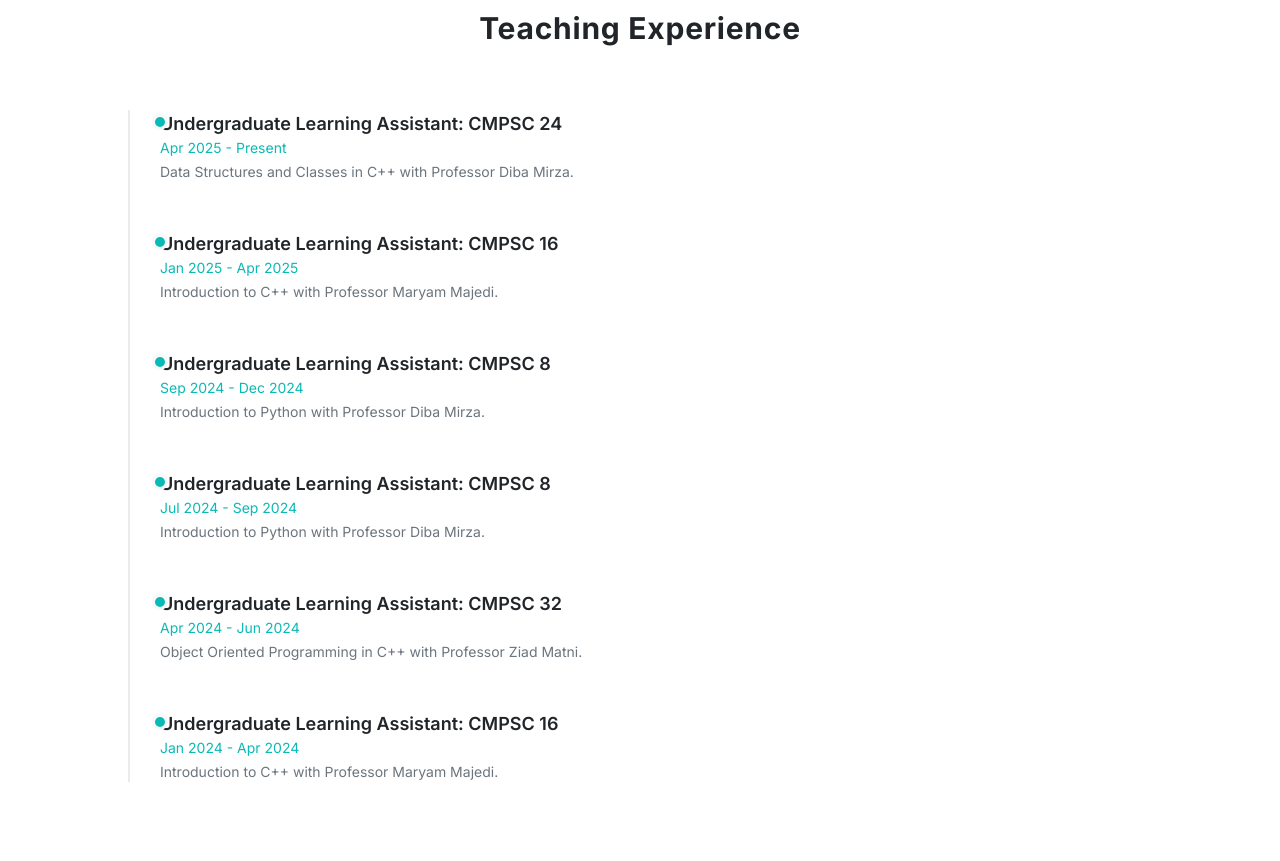
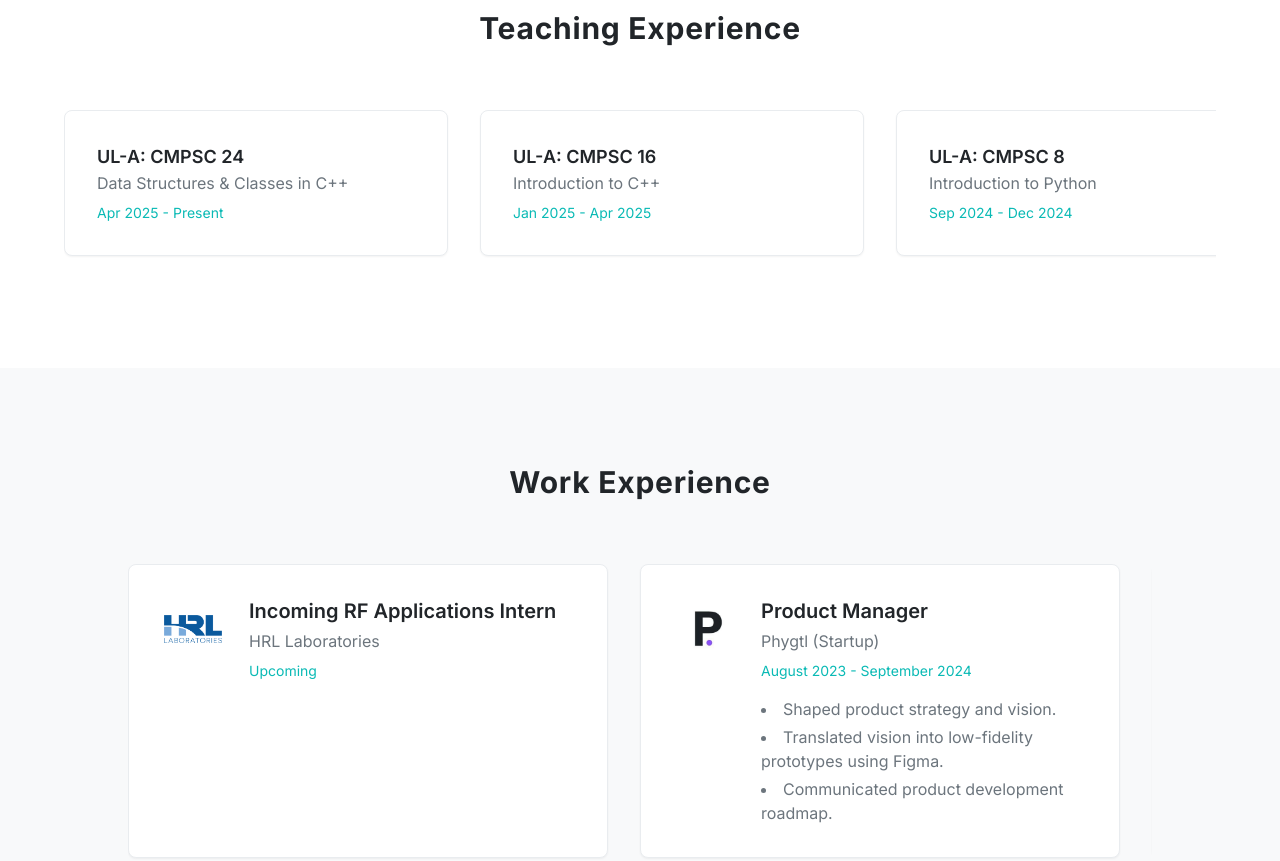
Before and after one commit to nikkapasi/nikkapasi.github.io, a plain HTML site: page index.html in a window 1280 px wide. Shown: the part 2300-3161 px from the top of the page. Drawn offline with nearby package versions, Linux system fonts and the light colour scheme.

Commit message:
Update index.html

```diff
--- a/index.html
+++ b/index.html
@@ -15,18 +15,6 @@
         }
         html {
             scroll-behavior: smooth;
-        }
-        /* Custom styles for the timeline */
-        .timeline-item::before {
-            content: '';
-            position: absolute;
-            width: 1rem;
-            height: 1rem;
-            border-radius: 50%;
-            left: -0.5rem;
-            top: 0.25rem;
-            background-color: #0ABAB5; /* accent color */
-            border: 3px solid #F8F9FA; /* background color */
         }
     </style>
     <script>
@@ -158,48 +146,44 @@
 
     <!-- Teaching Experience Section -->
     <section id="teaching" class="py-24 px-8">
-        <div class="container mx-auto max-w-5xl">
+        <div class="container mx-auto max-w-6xl">
             <h2 class="text-3xl font-bold text-center text-text-primary mb-16 tracking-wide">Teaching Experience</h2>
-            <div class="relative pl-8">
-                <!-- Vertical timeline bar -->
-                <div class="absolute top-0 bottom-0 left-0 w-0.5 bg-border-color"></div>
-                <div class="space-y-12">
-                    <!-- Timeline Item -->
-                    <div class="relative timeline-item">
-                        <h3 class="text-lg font-semibold text-text-primary">Undergraduate Learning Assistant: CMPSC 24</h3>
-                        <p class="text-sm text-accent mb-1">Apr 2025 - Present</p>
-                        <p class="text-text-secondary text-sm">Data Structures and Classes in C++ with Professor Diba Mirza.</p>
-                    </div>
-                     <!-- Timeline Item -->
-                    <div class="relative timeline-item">
-                        <h3 class="text-lg font-semibold text-text-primary">Undergraduate Learning Assistant: CMPSC 16</h3>
-                        <p class="text-sm text-accent mb-1">Jan 2025 - Apr 2025</p>
-                        <p class="text-text-secondary text-sm">Introduction to C++ with Professor Maryam Majedi.</p>
-                    </div>
-                    <!-- Timeline Item -->
-                    <div class="relative timeline-item">
-                        <h3 class="text-lg font-semibold text-text-primary">Undergraduate Learning Assistant: CMPSC 8</h3>
-                        <p class="text-sm text-accent mb-1">Sep 2024 - Dec 2024</p>
-                        <p class="text-text-secondary text-sm">Introduction to Python with Professor Diba Mirza.</p>
-                    </div>
-                    <!-- Timeline Item -->
-                    <div class="relative timeline-item">
-                        <h3 class="text-lg font-semibold text-text-primary">Undergraduate Learning Assistant: CMPSC 8</h3>
-                        <p class="text-sm text-accent mb-1">Jul 2024 - Sep 2024</p>
-                        <p class="text-text-secondary text-sm">Introduction to Python with Professor Diba Mirza.</p>
-                    </div>
-                    <!-- Timeline Item -->
-                    <div class="relative timeline-item">
-                        <h3 class="text-lg font-semibold text-text-primary">Undergraduate Learning Assistant: CMPSC 32</h3>
-                        <p class="text-sm text-accent mb-1">Apr 2024 - Jun 2024</p>
-                        <p class="text-text-secondary text-sm">Object Oriented Programming in C++ with Professor Ziad Matni.</p>
-                    </div>
-                     <!-- Timeline Item -->
-                    <div class="relative timeline-item">
-                        <h3 class="text-lg font-semibold text-text-primary">Undergraduate Learning Assistant: CMPSC 16</h3>
-                        <p class="text-sm text-accent mb-1">Jan 2024 - Apr 2024</p>
-                        <p class="text-text-secondary text-sm">Introduction to C++ with Professor Maryam Majedi.</p>
-                    </div>
+            <div class="flex overflow-x-auto space-x-8 pb-4">
+                <!-- Card -->
+                <div class="bg-card p-8 rounded-lg border border-border-color shadow-sm flex-shrink-0 w-full md:w-96">
+                    <h3 class="text-lg font-semibold text-text-primary">UL-A: CMPSC 24</h3>
+                    <p class="text-text-secondary mb-2">Data Structures & Classes in C++</p>
+                    <p class="text-sm text-accent">Apr 2025 - Present</p>
+                </div>
+                 <!-- Card -->
+                <div class="bg-card p-8 rounded-lg border border-border-color shadow-sm flex-shrink-0 w-full md:w-96">
+                    <h3 class="text-lg font-semibold text-text-primary">UL-A: CMPSC 16</h3>
+                    <p class="text-text-secondary mb-2">Introduction to C++</p>
+                    <p class="text-sm text-accent">Jan 2025 - Apr 2025</p>
+                </div>
+                 <!-- Card -->
+                <div class="bg-card p-8 rounded-lg border border-border-color shadow-sm flex-shrink-0 w-full md:w-96">
+                    <h3 class="text-lg font-semibold text-text-primary">UL-A: CMPSC 8</h3>
+                    <p class="text-text-secondary mb-2">Introduction to Python</p>
+                    <p class="text-sm text-accent">Sep 2024 - Dec 2024</p>
+                </div>
+                 <!-- Card -->
+                <div class="bg-card p-8 rounded-lg border border-border-color shadow-sm flex-shrink-0 w-full md:w-96">
+                    <h3 class="text-lg font-semibold text-text-primary">UL-A: CMPSC 8</h3>
+                    <p class="text-text-secondary mb-2">Introduction to Python</p>
+                    <p class="text-sm text-accent">Jul 2024 - Sep 2024</p>
+                </div>
+                 <!-- Card -->
+                <div class="bg-card p-8 rounded-lg border border-border-color shadow-sm flex-shrink-0 w-full md:w-96">
+                    <h3 class="text-lg font-semibold text-text-primary">UL-A: CMPSC 32</h3>
+                    <p class="text-text-secondary mb-2">Object Oriented Programming in C++</p>
+                    <p class="text-sm text-accent">Apr 2024 - Jun 2024</p>
+                </div>
+                 <!-- Card -->
+                <div class="bg-card p-8 rounded-lg border border-border-color shadow-sm flex-shrink-0 w-full md:w-96">
+                    <h3 class="text-lg font-semibold text-text-primary">UL-A: CMPSC 16</h3>
+                    <p class="text-text-secondary mb-2">Introduction to C++</p>
+                    <p class="text-sm text-accent">Jan 2024 - Apr 2024</p>
                 </div>
             </div>
         </div>
```
